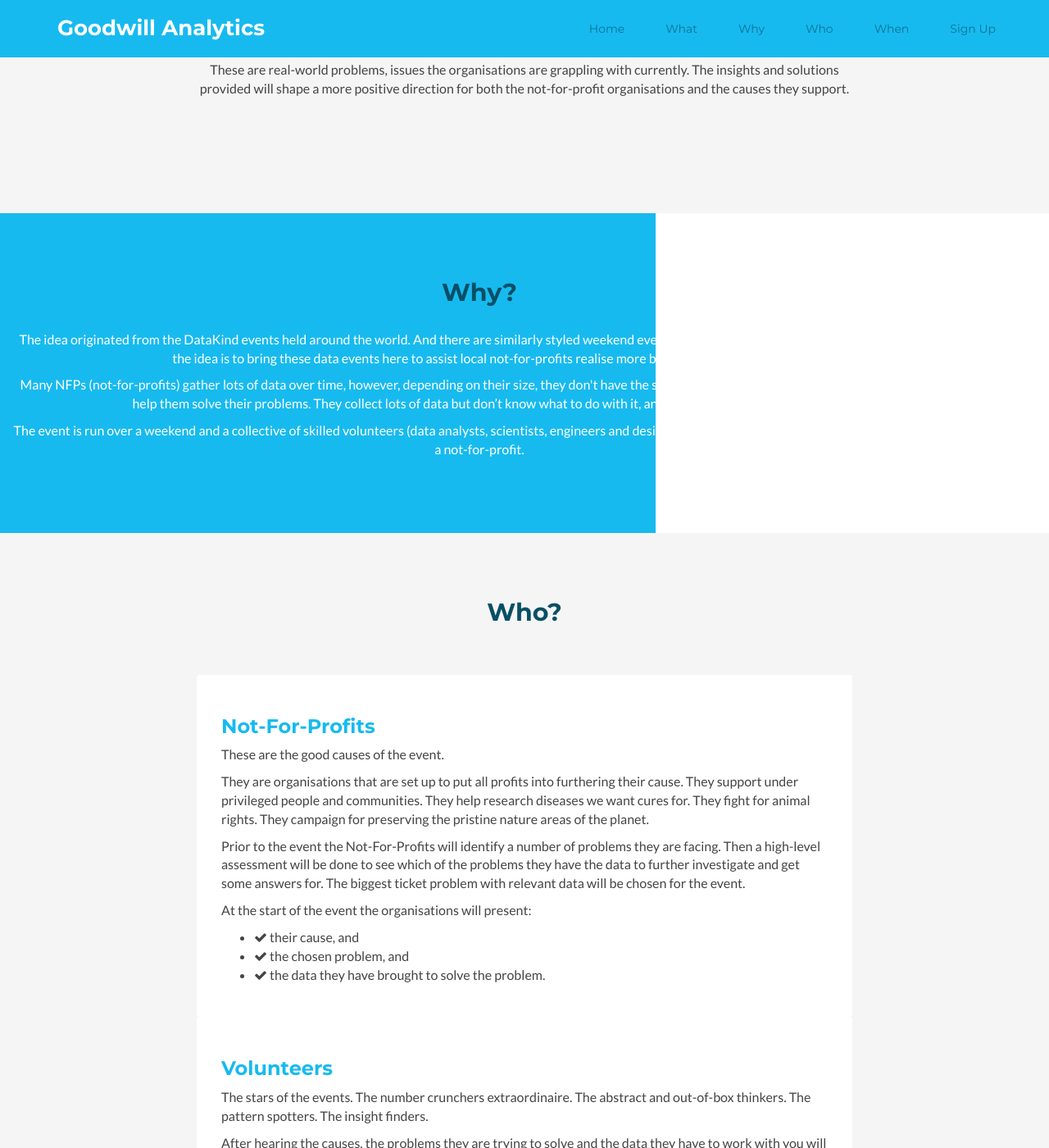
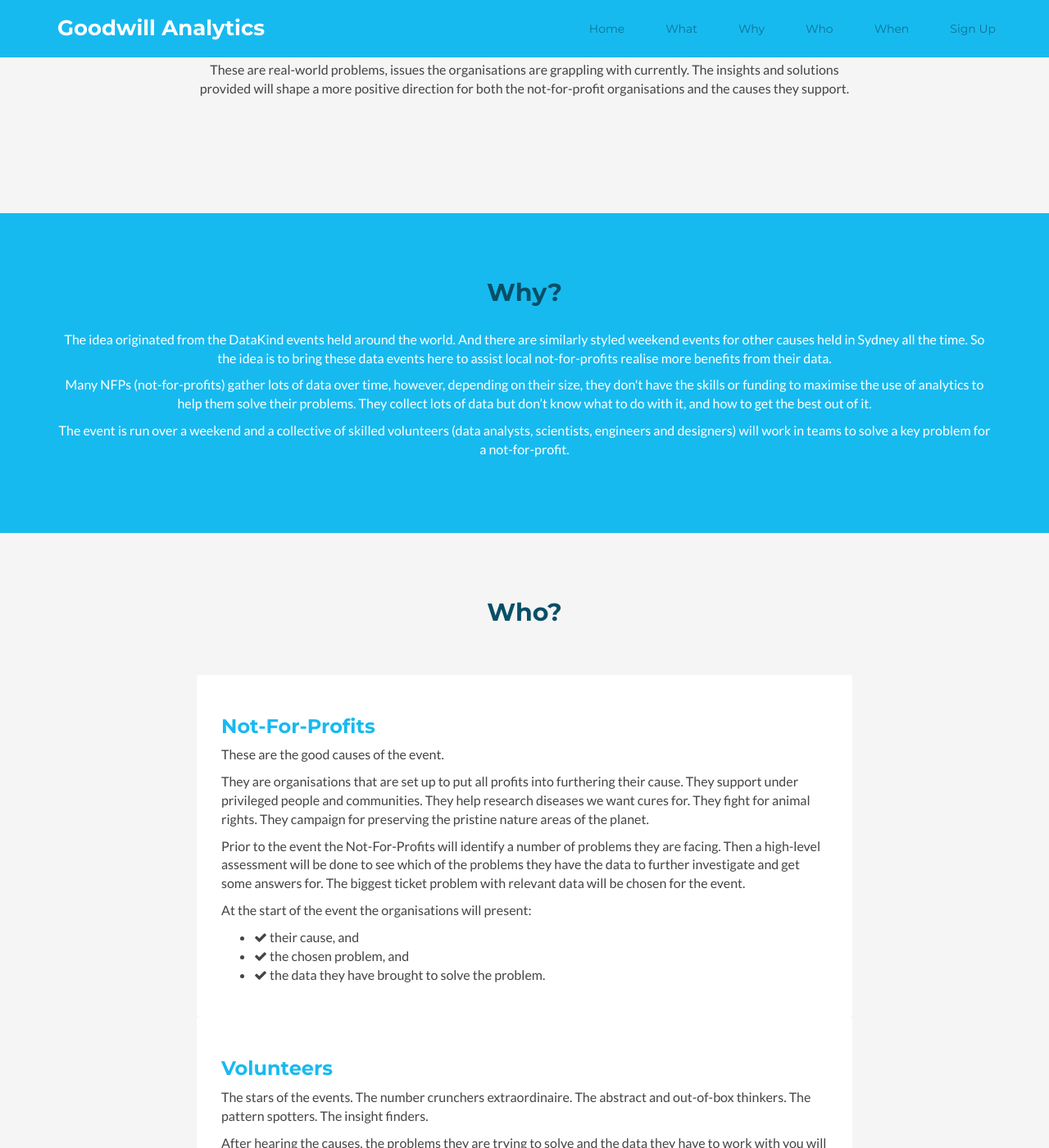
Before and after one commit to goodwillanalytics/goodwillanalytics.github.io, a Jekyll site: the page built from index.html, in a window 1280 px wide and 1400 px high, scrolled down 951 px. Shown: the whole window at 82% size. Built offline with Jekyll 4.4.1, drawn with Linux system fonts in a browser that asks for light colours.

Commit message:
style change

```diff
--- a/public/css/styles.css
+++ b/public/css/styles.css
@@ -269,7 +269,6 @@ pre code {
 }
 /* ======= Features Section ======= */
 .features {
-  max-width: 800px;
   padding: 80px 0;
   background: #17baef;
   color: #fff;
@@ -333,7 +332,7 @@ pre code {
   -webkit-background-clip: padding-box;
   background-clip: padding-box;
 }
-/* ======= License Section ======= */
+/* ======= Section ======= */
 .license {
   padding: 80px 0;
   background: #f5f5f5;
```
